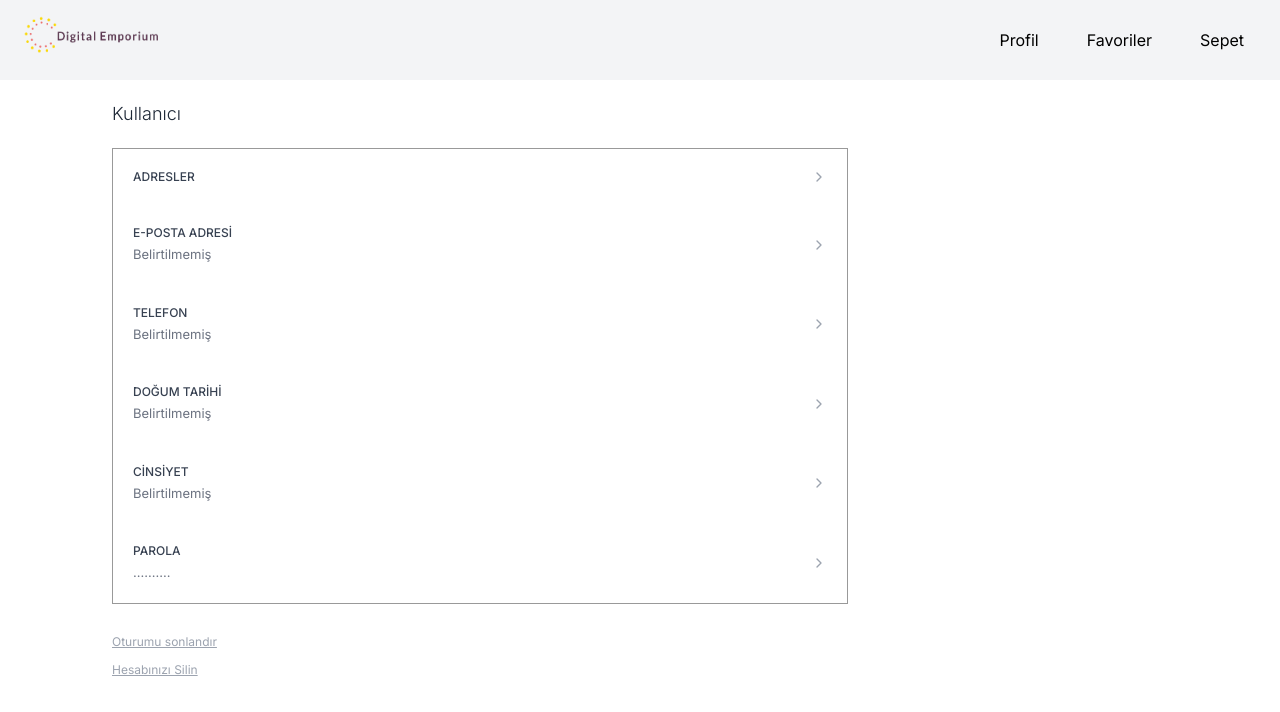
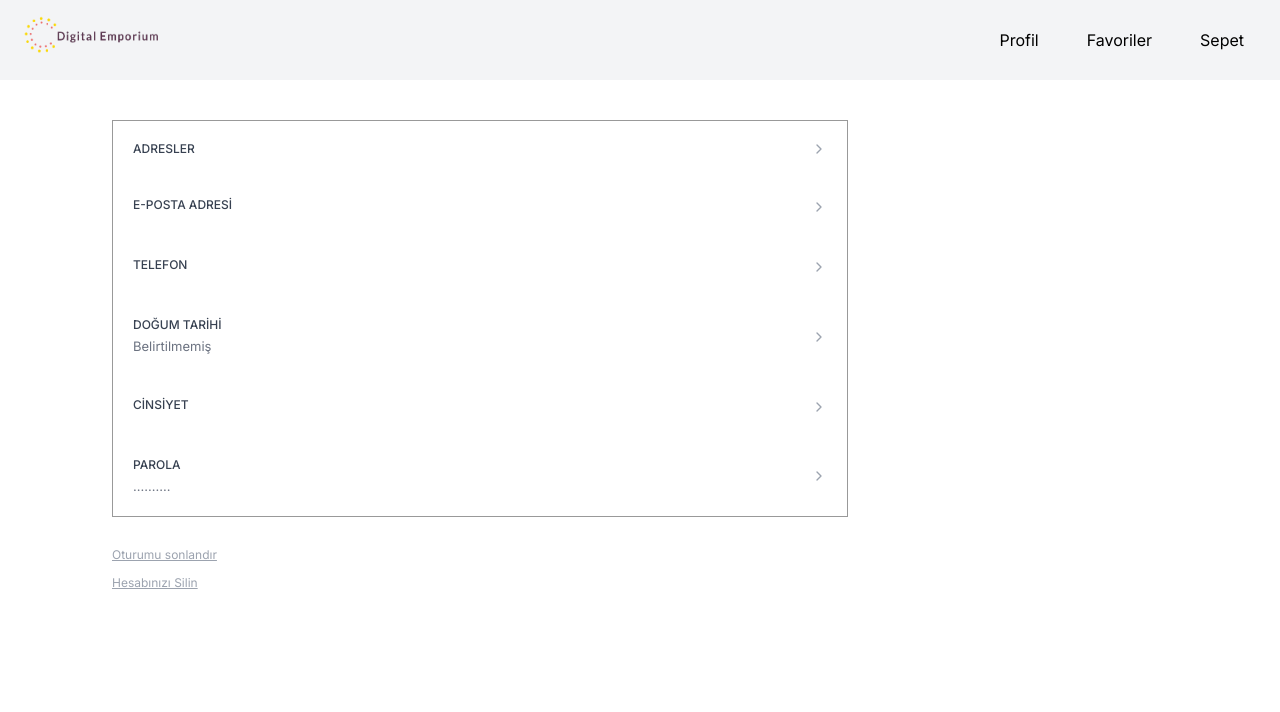
Before and after one commit to mrvozturk/DigitalEmporium, a Next.js app: page /profile in a window 1280 px wide. Shown: the top 712 px of the page. Built offline with nearby package versions, Linux system fonts and the light colour scheme; no server answers.

Commit message:
User information was stored when the page was refreshed

```diff
--- a/src/app/auth/register/index.tsx
+++ b/src/app/auth/register/index.tsx
@@ -90,9 +90,9 @@ const RegisterForm: React.FC = () => {
         password,
         phoneNumber: form.phoneNumber.value,
         gender: form.gender.value?.toUpperCase(),
-        birthDate: '1990-05-15'
+        birthDate: selectedDate ? selectedDate.toISOString().split('T')[0] : ''
       };
-      // dispatch(setRegisterData(formData));
+      dispatch(setRegisterData(formData));
       const response = await signIn('register', {
         redirect: false,
         callbackUrl: '/',
@@ -104,6 +104,7 @@ const RegisterForm: React.FC = () => {
         console.error('Kayıt Hatası:', response.error);
       } else {
         console.log('Kullanıcı başarıyla kaydedildi');
+        router.push('/');
       }
     }
   };
--- a/src/app/profile/page.tsx
+++ b/src/app/profile/page.tsx
@@ -1,13 +1,26 @@
 'use client';
+
 import React, { useState, useEffect } from 'react';
 import { useSelector, useDispatch } from 'react-redux';
 import { RootState } from '@/lib/store';
 import { resetRegisterData } from '@/lib/features/user/registerSlice';
 import { FiChevronRight } from 'react-icons/fi';
+import { useSession, signOut } from 'next-auth/react';
+
+type UserType = {
+  firstName?: string | null;
+  lastName?: string | null;
+  email?: string | null;
+  phoneNumber?: string | null;
+  birthDate?: string | null;
+  gender?: string | null;
+  [key: string]: any;
+};
 
 const ProfilePage: React.FC = () => {
   const dispatch = useDispatch();
-  const user = useSelector((state: RootState) => state.register);
+  const { data: session } = useSession();
+  const userRedux = useSelector((state: RootState) => state.register);
 
   const [isClient, setIsClient] = useState(false);
 
@@ -17,20 +30,24 @@ const ProfilePage: React.FC = () => {
 
   const handleLogout = () => {
     dispatch(resetRegisterData());
-    window.location.href = '/auth';
+    signOut({ callbackUrl: '/auth' });
   };
 
   if (!isClient) {
     return <div className='text-center mt-5'>Yükleniyor...</div>;
   }
 
+  const user: UserType = {
+    ...userRedux,
+    ...(session?.user || {})
+  };
+
   return (
     <div className='w-full flex justify-center lg:justify-start mt-5'>
       <div className='w-full max-w-3xl lg:w-[70%] xl:w-[60%] px-4 md:ml-12 lg:ml-20 xl:ml-24'>
         <h1 className='text-lg font-light mb-5 text-gray-800'>
-          {`${user.firstName || 'Kullanıcı'} ${user.lastName || ''}`}
+          {user.firstName ?? 'Kullanıcı'} {user.lastName ?? ''}
         </h1>
-
         <div className='border border-black/40 bg-white'>
           {/* Adresler */}
           <div className='p-5 flex justify-between items-center xs:border-b xs:border-black/40'>
@@ -47,7 +64,7 @@ const ProfilePage: React.FC = () => {
                 E-POSTA ADRESİ
               </h2>
               <p className='text-[13px] text-gray-500 mt-1'>
-                {user.email || 'Belirtilmemiş'}
+                {user.email ?? 'Belirtilmemiş'}
               </p>
             </div>
             <FiChevronRight className='text-md text-gray-400' />
@@ -58,7 +75,7 @@ const ProfilePage: React.FC = () => {
             <div>
               <h2 className='text-xs font-medium text-gray-700'>TELEFON</h2>
               <p className='text-[13px] text-gray-500 mt-1'>
-                {user.phoneNumber || 'Belirtilmemiş'}
+                {user.phoneNumber ?? 'Belirtilmemiş'}
               </p>
             </div>
             <FiChevronRight className='text-md text-gray-400' />
@@ -71,7 +88,9 @@ const ProfilePage: React.FC = () => {
                 DOĞUM TARİHİ
               </h2>
               <p className='text-[13px] text-gray-500 mt-1'>
-                {user.birthdate || 'Belirtilmemiş'}
+                {user.birthDate
+                  ? new Date(user.birthDate).toISOString().split('T')[0]
+                  : 'Belirtilmemiş'}
               </p>
             </div>
             <FiChevronRight className='text-md text-gray-400' />
@@ -82,7 +101,7 @@ const ProfilePage: React.FC = () => {
             <div>
               <h2 className='text-xs font-medium text-gray-700'>CİNSİYET</h2>
               <p className='text-[13px] text-gray-500 mt-1'>
-                {user.gender || 'Belirtilmemiş'}
+                {user.gender ?? 'Belirtilmemiş'}
               </p>
             </div>
             <FiChevronRight className='text-md text-gray-400' />
```
